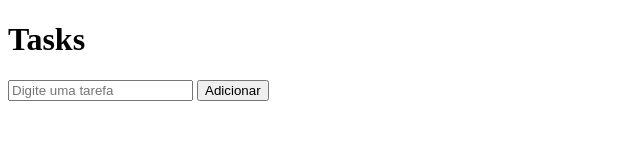
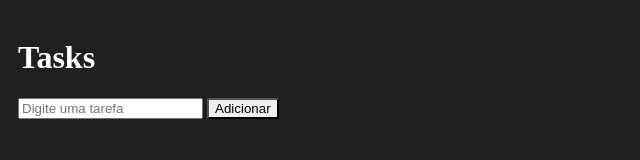
Before and after one commit to matheuskipper/Node-Express_Project-Todo-List-, a website: page public/index.html in a window 1280 px wide. Shown: the whole page, without its empty margins (0-640 px from the left). Drawn offline with Linux system fonts and the light colour scheme; no server answers.

Commit message:
Adicionando mais elementos de CSS ao projeto

```diff
--- a/public/index.html
+++ b/public/index.html
@@ -3,6 +3,7 @@
 <head>
     <meta charset="UTF-8">
     <meta name="viewport" content="width=device-width, initial-scale=1.0">
+    <link rel="stylesheet" href="style.css">
     <title>Task Manager</title>
 </head>
 <body>
--- /dev/null
+++ b/public/style.css
@@ -0,0 +1,25 @@
+body {
+    padding: 10px;
+    background-color: rgb(32, 32, 32);
+}
+
+button {
+
+    cursor: pointer;
+
+    border-radius: 5%;
+}
+
+button:hover{
+    background-color: dodgerblue;
+    color: white;
+    transition: 0.5s;
+}
+
+li {
+    color: white;
+}
+
+h1 {
+    color: white;
+}
```
